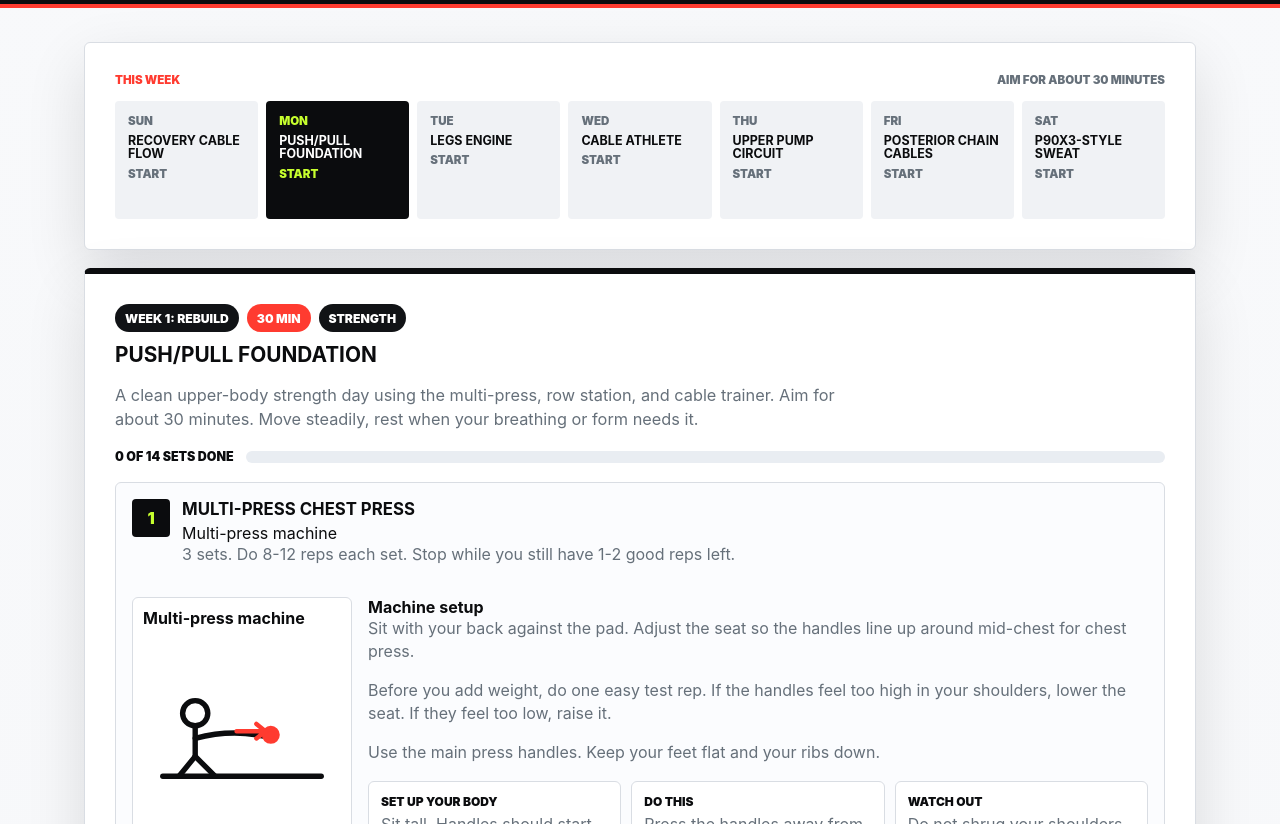
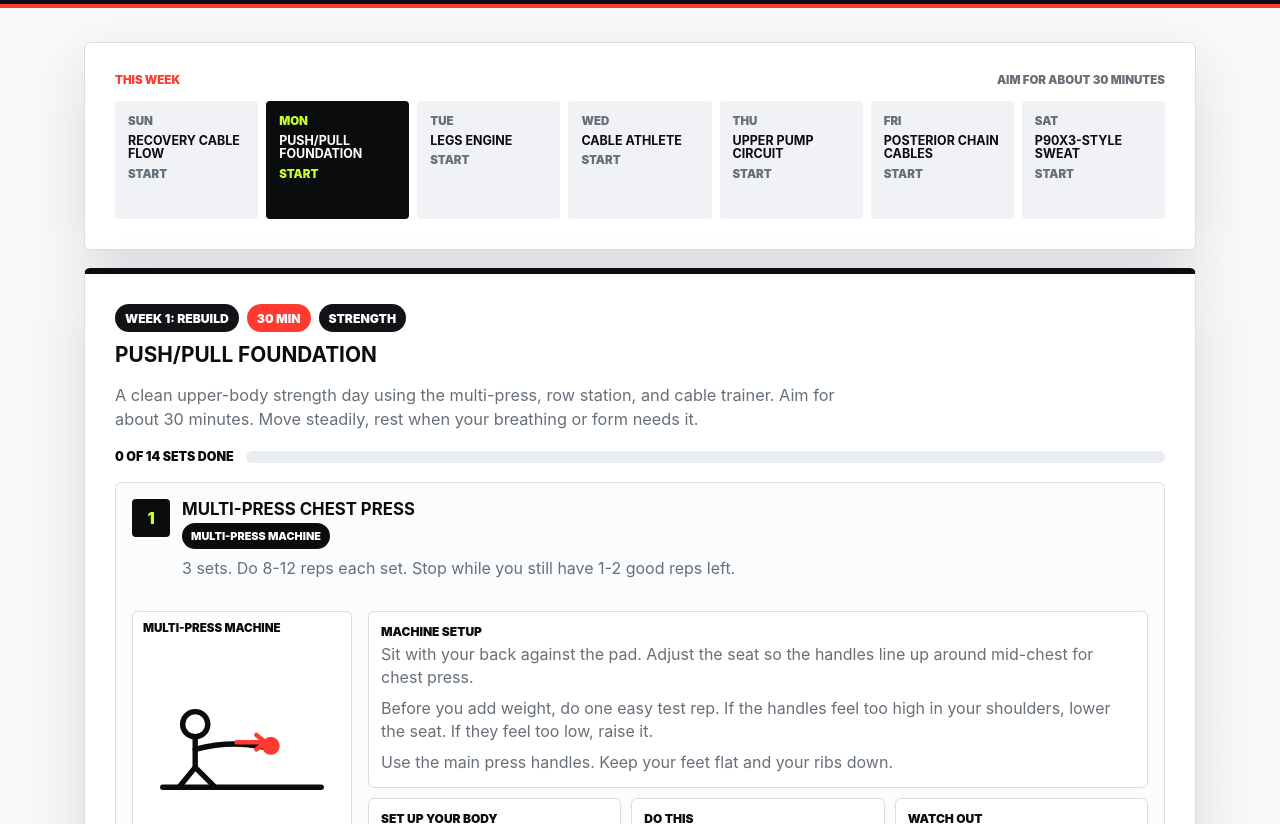
Before and after one commit to charlesmmelazzo-del/ME90X, a website: page index.html in a window 1280 px wide. Shown: the part 128-952 px from the top of the page. Drawn offline with Linux system fonts and the light colour scheme.

Commit message:
Add machine setup guidance

```diff
--- a/styles.css
+++ b/styles.css
@@ -330,6 +330,20 @@ main {
   text-transform: uppercase;
 }
 
+.machineBadge {
+  display: inline-flex;
+  align-items: center;
+  min-height: 26px;
+  margin-bottom: 8px;
+  padding: 0 9px;
+  border-radius: 999px;
+  background: var(--ink);
+  color: white;
+  font-size: 0.68rem;
+  font-weight: 950;
+  text-transform: uppercase;
+}
+
 .exercise p,
 .dashboardGrid p,
 .workoutCard p,
@@ -352,6 +366,14 @@ main {
   border: 1px solid var(--line);
   border-radius: 6px;
   background: white;
+}
+
+.movementGuide > strong {
+  display: block;
+  font-size: 0.72rem;
+  font-weight: 950;
+  line-height: 1.15;
+  text-transform: uppercase;
 }
 
 .movementGuide svg {
@@ -393,6 +415,11 @@ main {
   text-transform: uppercase;
 }
 
+.instructionStack {
+  display: grid;
+  gap: 10px;
+}
+
 .instructionGrid {
   display: grid;
   grid-template-columns: repeat(3, minmax(0, 1fr));
@@ -400,6 +427,7 @@ main {
 }
 
 .instructionGrid div,
+.machineSetup,
 .loadPanel,
 .setTracker {
   border: 1px solid var(--line);
@@ -409,6 +437,7 @@ main {
 }
 
 .instructionGrid strong,
+.machineSetup strong,
 .loadPanel strong,
 .setTracker strong {
   display: block;
@@ -419,8 +448,13 @@ main {
 }
 
 .instructionGrid p,
+.machineSetup p,
 .loadPanel p {
   margin-bottom: 0;
+}
+
+.machineSetup p + p {
+  margin-top: 8px;
 }
 
 .loadPanel {
@@ -807,6 +841,12 @@ textarea {
     font-size: 0.98rem;
   }
 
+  .machineBadge {
+    min-height: 24px;
+    margin-bottom: 6px;
+    font-size: 0.62rem;
+  }
+
   .exercise p {
     font-size: 0.95rem;
   }
@@ -834,6 +874,7 @@ textarea {
   }
 
   .instructionGrid div,
+  .machineSetup,
   .loadPanel,
   .setTracker {
     padding: 10px;
```
